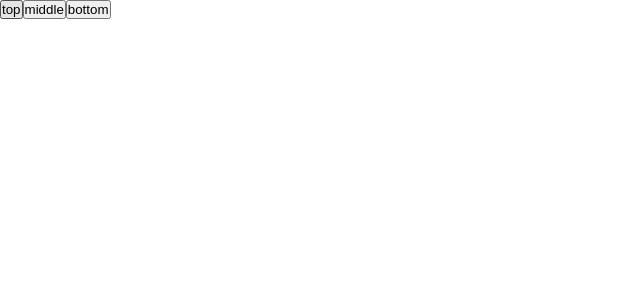
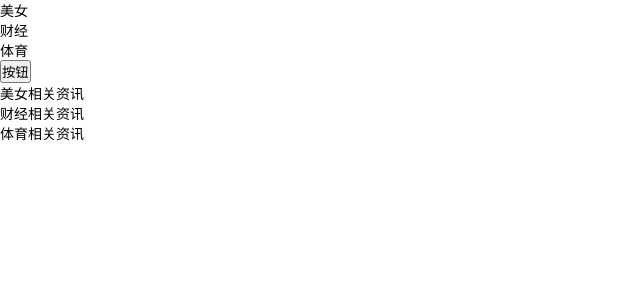
Before and after one commit to Shi-Dekai/origin-ui, a Vue app: page / in a window 1280 px wide. Shown: the top 300 px of the page, without its empty margins (0-640 px from the left). Built offline with nearby package versions, Linux system fonts and the light colour scheme.

Commit message:
添加 tabs 相关组件，添加基本 props

```diff
--- a/src/App.vue
+++ b/src/App.vue
@@ -1,9 +1,20 @@
 <template>
   <div id="app">
-    <button @click="showToast1">top</button>
-    <button @click="showToast2">middle</button>
-    <button @click="showToast3">bottom</button>
-
+    <Tabs :selected.sync="selectedTab" >
+      <TabsHead>
+        <template slot="actions">
+          <button>按钮</button>
+        </template>
+        <TabsItem name="woman" >美女</TabsItem>
+        <TabsItem name="finance">财经</TabsItem>
+        <TabsItem name="sports">体育</TabsItem>
+      </TabsHead>
+      <TabsBody>
+        <TabsPane name="woman">美女相关资讯</TabsPane>
+        <TabsPane name="finance">财经相关资讯</TabsPane>
+        <TabsPane name="sports">体育相关资讯</TabsPane>
+      </TabsBody>
+    </Tabs>
   </div>
 </template>
 
@@ -22,11 +33,21 @@
   import Sider from '@/components/Sider.vue';
   import Toast from '@/components/Toast.vue';
   import plugin from '@/plugin.js';
+  import Tabs from '@/components/Tabs.vue';
+  import TabsHead from '@/components/TabsHead.vue';
+  import TabsBody from '@/components/TabsBody.vue';
+  import TabsItem from '@/components/TabsItem.vue';
+  import TabsPane from '@/components/TabsPane.vue';
 
   Vue.use(plugin);
 
   @Component({
     components: {
+      TabsPane,
+      TabsBody,
+      TabsItem,
+      TabsHead,
+      Tabs,
       Toast,
       Sider,
       Footer,
@@ -43,29 +64,6 @@
   })
   export default class App extends Vue {
 
-    showToast1(){
-      this.showToast('top')
-    }
-    showToast2(){
-      this.showToast('middle')
-    }
-    showToast3(){
-      this.showToast('bottom')
-    }
-
-    showToast(position: string) {
-      Vue.prototype.$toast('<strong>智商已欠费</strong>', {
-        closeButton: {
-          text: '已充值',
-          callBack() {
-            console.log('用户说他知道了');
-          },
-        },
-        position,
-        autoClose: 1,
-        enableHtml: true,
-      });
-    }
   }
 </script>
 
--- /dev/null
+++ b/src/components/Tabs.vue
@@ -0,0 +1,32 @@
+<template>
+  <div class="tabs">
+    <slot></slot>
+  </div>
+</template>
+
+<script lang="ts">
+  import Vue from 'vue';
+  import {Component, Prop} from 'vue-property-decorator';
+
+  @Component
+  export default class Tabs extends Vue {
+    @Prop({type: String}) selected?: string;
+
+    @Prop({
+      type: String,
+      validator(value: string): boolean {
+        return ['horizontal', 'vertical'].indexOf(value) >= 0;
+      }
+    }) direction?: string;
+
+    created() {
+      // this.$emit('update:selected', 'xxx');
+    }
+  }
+</script>
+
+<style lang="scss" scoped>
+  .tabs {
+
+  }
+</style>
--- /dev/null
+++ b/src/components/TabsBody.vue
@@ -0,0 +1,21 @@
+<template>
+  <div class="tabs-body">
+    <slot></slot>
+  </div>
+</template>
+
+<script lang="ts">
+  import Vue from 'vue';
+  import {Component} from 'vue-property-decorator';
+
+  @Component
+  export default class TabsBody extends Vue {
+
+  }
+</script>
+
+<style lang="scss" scoped>
+  .tabs-body {
+
+  }
+</style>
--- /dev/null
+++ b/src/components/TabsHead.vue
@@ -0,0 +1,22 @@
+<template>
+  <div class="tabs-head">
+    <slot></slot>
+    <slot name="actions"></slot>
+  </div>
+</template>
+
+<script lang="ts">
+  import Vue from 'vue';
+  import {Component} from 'vue-property-decorator';
+
+  @Component
+  export default class TabsHeader extends Vue {
+
+  }
+</script>
+
+<style lang="scss" scoped>
+  .tabs-head {
+
+  }
+</style>
--- /dev/null
+++ b/src/components/TabsItem.vue
@@ -0,0 +1,22 @@
+<template>
+  <div class="tabs-item">
+    <slot></slot>
+  </div>
+</template>
+
+<script lang="ts">
+  import Vue from 'vue';
+  import {Component, Prop} from 'vue-property-decorator';
+
+  @Component
+  export default class TabsItem extends Vue {
+    @Prop(Boolean) disabled = false;
+
+  }
+</script>
+
+<style lang="scss" scoped>
+  .tabs-item {
+
+  }
+</style>
--- /dev/null
+++ b/src/components/TabsPane.vue
@@ -0,0 +1,21 @@
+<template>
+  <div class="tabs-pane">
+    <slot></slot>
+  </div>
+</template>
+
+<script lang="ts">
+  import Vue from 'vue';
+  import {Component} from 'vue-property-decorator';
+
+  @Component
+  export default class TabsPane extends Vue {
+
+  }
+</script>
+
+<style lang="scss" scoped>
+  .tabs-pane {
+
+  }
+</style>
```
